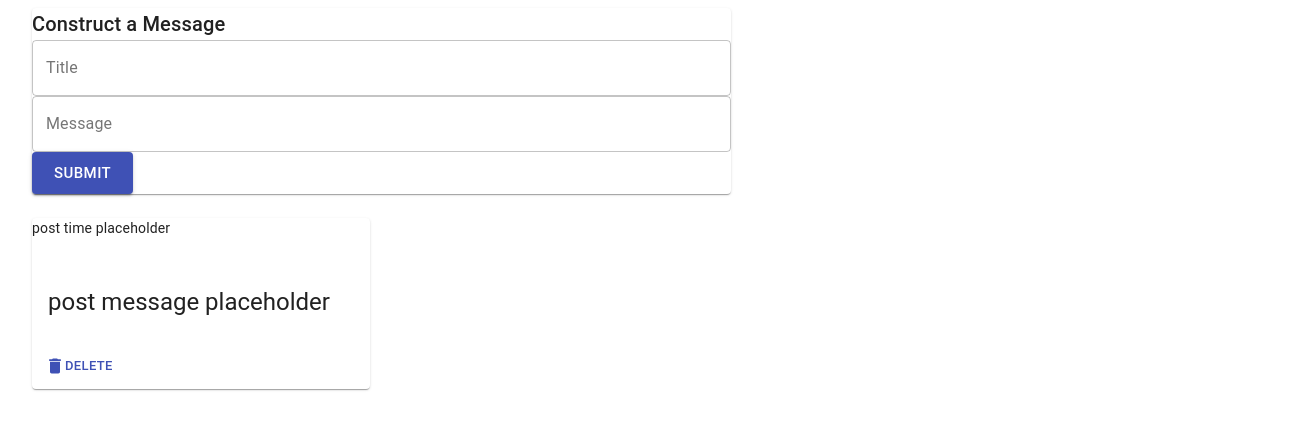
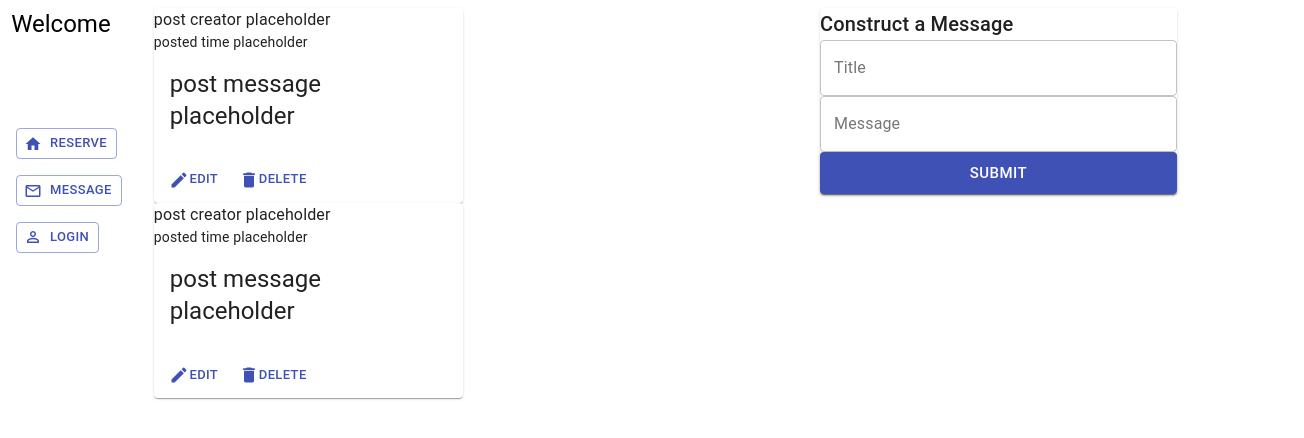
Before and after one commit to will570/cart-reservation, a React (Create React App) app in the folder frontend/client/: page /message in a window 1280 px wide. Shown: the top 438 px of the page, 1304 px wide, since content can reach past the window. Built offline with nearby package versions, Linux system fonts and the light colour scheme.

Commit message:
finished message page skeleton. move to api calls

```diff
--- a/frontend/client/src/App.js
+++ b/frontend/client/src/App.js
@@ -28,10 +28,11 @@ function App() {
                     <Route path="/admin/reservationTable" element={<AdminReservationTable />} />
                     <Route path="/admin/cartManagement" element={<AdminCartManagement />} />
                     <Route path="/message" element={<MessagePage />} />
+                    <Route path="/reservation" element={<ReservationPage />} />
 
                     <Route element={<RequireAuth />}>
                         {/* User Routes  */}
-                        <Route path="/reservation" element={<ReservationPage />} />
+
 
                         {/* Admin Routes  */}
                     </Route>
--- a/frontend/client/src/components/Messages/CreateMessage.js
+++ b/frontend/client/src/components/Messages/CreateMessage.js
@@ -1,7 +1,27 @@
-import { Button, Paper, TextField, Typography } from "@material-ui/core";
+import { Button, Paper, TextField, Typography, makeStyles } from "@material-ui/core";
 import React, { useState } from "react";
 
+const style = makeStyles((theme) => ({
+    root: {
+      '& .MuiTextField-root': {
+        margin: theme.spacing(1),
+      },
+    },
+    paper: {
+      padding: theme.spacing(2),
+    },
+    form: {
+      display: 'flex',
+      flexWrap: 'wrap',
+      justifyContent: 'center',
+    },
+    buttonSubmit: {
+      marginBottom: 10,
+    },
+  }));
+
 function MessageCreator() {
+
     const [postData, setPostData] = useState({
         creator:  '',
         title: '',
@@ -13,12 +33,12 @@ function MessageCreator() {
     }
 
     return (
-        <Paper>
-            <form autoComplete="off" noValidate onSubmit={handleSubmit}>
+        <Paper className={style.paper}>
+            <form className={`${style.root} ${style.form}`} autoComplete="off" noValidate onSubmit={handleSubmit}>
                 <Typography variant="h6">Construct a Message</Typography>
-                <TextField name="title" variant="outlined" label="Title" fullWidth value={postData.creator} onChange={(e) => setPostData({ ...postData, title: e.target.value })} />
-                <TextField name="message" variant="outlined" label="Message" fullWidth value={postData.creator} onChange={(e) => setPostData({ ...postData, message: e.target.value })} />
-                <Button variant="contained" color="primary" size="large" type="submit">submit</Button>
+                <TextField name="title" variant="outlined" label="Title" multiline fullWidth value={postData.creator} onChange={(e) => setPostData({ ...postData, title: e.target.value })} />
+                <TextField name="message" variant="outlined" label="Message" multiline fullWidth value={postData.creator} onChange={(e) => setPostData({ ...postData, message: e.target.value })} />
+                <Button className={style.buttonSubmit} variant="contained" color="primary" size="large" type="submit" fullWidth>submit</Button>
             </form>
         </Paper>
     );
--- a/frontend/client/src/components/Messages/DisplayMessage.js
+++ b/frontend/client/src/components/Messages/DisplayMessage.js
@@ -1,44 +1,31 @@
 import React from "react";
 import SingleMessage from "./SingleMessage";
-import { Grid, CircularProgress, Box } from "@material-ui/core";
+import { Grid, CircularProgress, Box, makeStyles } from "@material-ui/core";
+
+const style = makeStyles((theme) => ({
+    mainContainer: {
+      display: 'flex',
+      alignItems: 'center',
+    },
+    smMargin: {
+      margin: theme.spacing(1),
+    },
+    actionDiv: {
+      textAlign: 'center',
+    },
+  }));
+
 
 function MessageDisplay() {
     return (
         <Box>
-            <Grid container alignItems="stretch" spacing={3}>
+            <Grid className={style.mainContainer} container alignItems="stretch" spacing={3}>
                 <Grid item xs={12} sm={6}>
+                    <SingleMessage />
                     <SingleMessage />
                 </Grid>
             </Grid>
         </Box>
-        // <Box>
-        //     <Grid
-        //         container
-        //         spacing={2}
-        //         justifyContent='flex-end'
-        //         alignItems='right'
-        //         border={1}
-        //     >
-        //         <Grid item xs={4}>
-        //             <Typography variant="h4">
-        //                 Construct a new message
-        //             </Typography>
-        //             <TextField
-        //                 multiline
-        //                 helperText="Enter message title"
-        //                 sx={{ m: 1, p: 1 }}
-        //             />
-        //             <TextField
-        //                 multiline
-        //                 helperText="Enter message content"
-        //                 sx={{ m: 1, p: 1 }}
-        //             />
-        //             <Button variant="contained">
-        //                 submit
-        //             </Button>
-        //         </Grid>
-        //     </Grid>
-        // </Box>
     );
 }
 
--- a/frontend/client/src/components/Messages/SingleMessage.js
+++ b/frontend/client/src/components/Messages/SingleMessage.js
@@ -1,27 +1,56 @@
 import React from "react";
-import { Card, CardActions, CardContent, Button, Typography } from "@material-ui/core";
+import { Card, CardActions, CardContent, Button, Typography, makeStyles } from "@material-ui/core";
 import DeleteIcon from "@material-ui/icons/Delete";
-import MoreHorizIcon from "@material-ui/icons/MoreHoriz";
+import EditIcon from '@material-ui/icons/Edit';
 import moment from "moment";
+
+const style = makeStyles({
+    header: {
+        padding: '0 16px',
+    },
+    card: {
+      display: 'flex',
+      flexDirection: 'column',
+      justifyContent: 'space-between',
+      borderRadius: '15px',
+      height: '100%',
+      position: 'relative',
+    },
+    grid: {
+      display: 'flex',
+    },
+    details: {
+      display: 'flex',
+      justifyContent: 'space-between',
+      margin: '20px',
+    },
+    title: {
+      padding: '0 16px',
+    },
+    cardActions: {
+      padding: '0 16px 8px 16px',
+      display: 'flex',
+      justifyContent: 'space-between',
+    },
+  });
 
 function SingleMessage({ post }) {
     return (
-        <Card>
+        <Card className={style.card}>
             <div>
-                <Typography variant="h6"></Typography>
+                <Typography className={style.header} variant="body1">post creator placeholder</Typography>
                 {/* <Typography variant='body2'>{moment(post.createdAt).fromNow()}</Typography> */}
-                <Typography variant='body2'>post time placeholder</Typography>
-            </div>
-            <div>
-                <Button style={{color: 'white'}} size="small" onClick={() => {}}>
-                    <MoreHorizIcon fontSize="default"/>
-                </Button>
+                <Typography className={style.header} variant='body2'>posted time placeholder</Typography>
             </div>
             <CardContent>
                 {/* <Typography variant="h5" gutterBottom>{post.message}</Typography> */}
-                <Typography variant="h5" gutterBottom>post message placeholder</Typography>
+                <Typography className={style.title} variant="h5" gutterBottom>post message placeholder</Typography>
             </CardContent>
-            <CardActions>
+            <CardActions className={style.cardActions}>
+                <Button size='small' color='primary' onClick={() => {}}>
+                    <EditIcon fontSize="small" />
+                    Edit
+                </Button>
                 <Button size='small' color='primary' onClick={() => {}}>
                     <DeleteIcon fontSize="small" />
                     Delete
--- a/frontend/client/src/components/Navigation/Sidebar.js
+++ b/frontend/client/src/components/Navigation/Sidebar.js
@@ -32,7 +32,6 @@ function Sidebar() {
             direction="column"
             alignItems="center"
             wrap="nowrap"
-            zeroMinWidth
             >
                 <Grid item xs>
                     <Typography variant="h5" gutterBottom>
--- a/frontend/client/src/pages/MessagePage.js
+++ b/frontend/client/src/pages/MessagePage.js
@@ -1,20 +1,30 @@
-import { Container, Grid } from "@material-ui/core";
+import { Box, Grid } from "@material-ui/core";
 import React from "react";
 import MessageCreator from "../components/Messages/CreateMessage";
 import MessageDisplay from "../components/Messages/DisplayMessage";
+import Sidebar from "../components/Navigation/Sidebar";
 
 function MessagePage() {
     return (
-        <Container maxidth="lg">
-            <Grid container justifyContent="space-between" alignItems="stretch" spacing={3}>
-                <Grid item xs={12} sm={7}>
-                    <MessageCreator />
+        <Box sx={{
+            flexGrow: 1,
+            m:2,
+            p:2,
+        }}>
+            <Grid container direction='row' spacing={5}>
+                <Grid item xs="auto">
+                    <Sidebar />
                 </Grid>
-                <Grid item xs={12} sm={7}>
-                    <MessageDisplay />
+                <Grid container item xs direction='row' spacing={3}>
+                    <Grid item xs={12} sm={7}>
+                        <MessageDisplay />
+                    </Grid>
+                    <Grid item xs={12} sm={4}>
+                        <MessageCreator />
+                    </Grid>
                 </Grid>
             </Grid>
-        </Container>
+        </Box>
     );
 }
 
```
